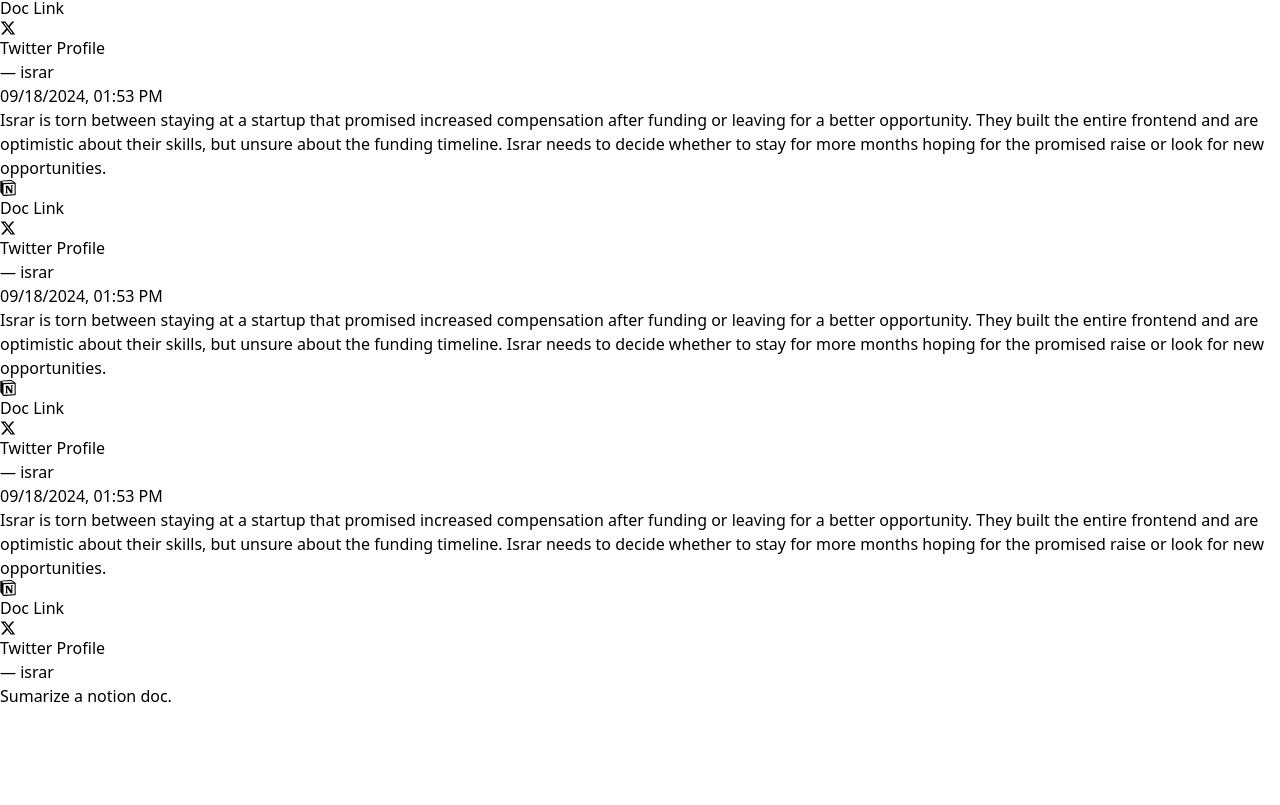
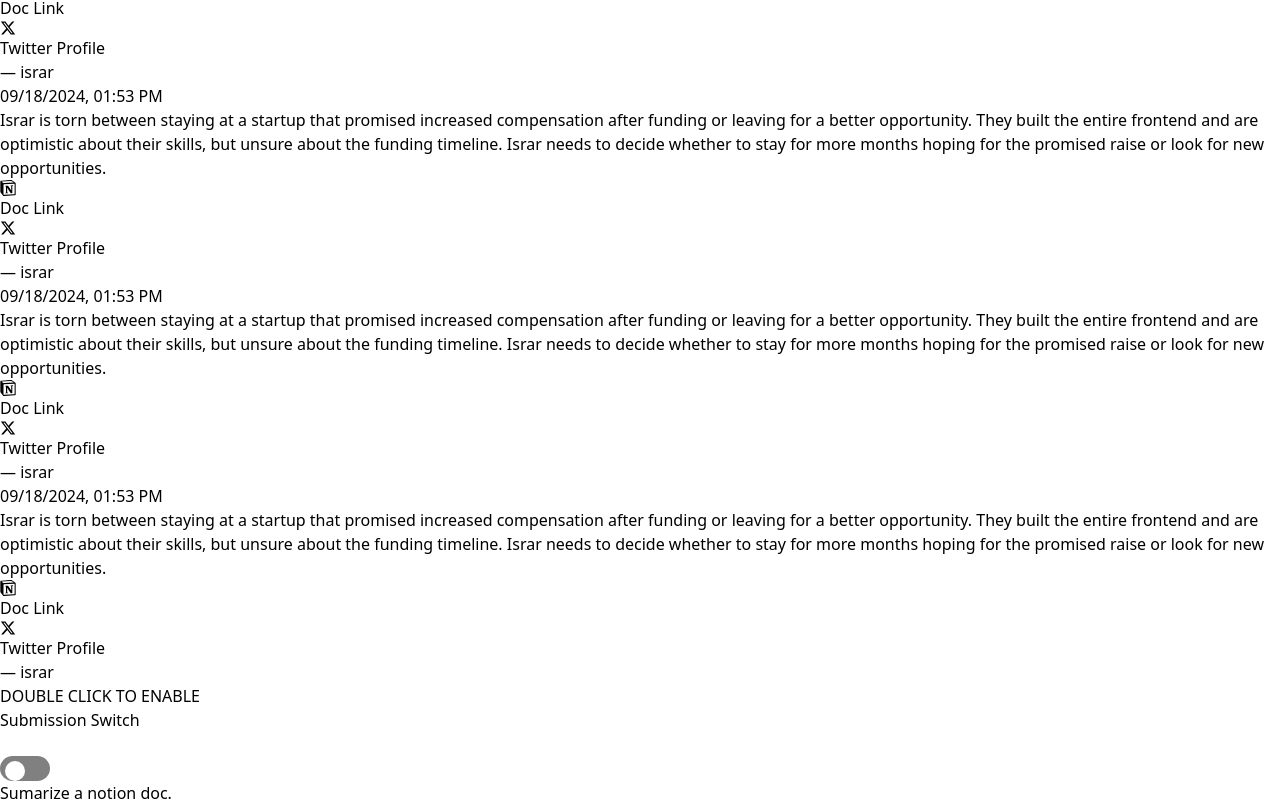
Before and after one commit to isrark005/100xSumarize, a React (Vite) app in the folder 100xDocSumFRONTEND/: page / in a window 1280 px wide. Shown: the part 1460-2265 px from the top of the page. Before the commit the page ends 2168 px from the top, so only its background shows below. Built offline with nearby package versions, Linux system fonts and the light colour scheme; no server answers.

Commit message:
Ui card  for submission switch

```diff
--- a/100xDocSumFRONTEND/src/App.css
+++ b/100xDocSumFRONTEND/src/App.css
@@ -8,3 +8,45 @@
     border-radius: 20px;
     cursor: pointer;
   }
+
+
+  /* CSS for toggle switch */
+
+  .switch-input {
+    height: 0;
+    width: 0;
+    visibility: hidden;
+  }
+
+  .switch-input + label {
+    cursor: pointer;
+    text-indent: -9999px;
+    width: 50px;
+    /* height: 100px; */
+    aspect-ratio: 2/1;
+    background: grey;
+    display: block;
+    border-radius: 100px;
+    position: relative;
+  }
+
+  .switch-input + label:after {
+    content: '';
+    position: absolute;
+    top: 5px;
+    left: 5px;
+    width: 19.5px;
+    aspect-ratio: 1/1;
+    background: #fff;
+    border-radius: 90px;
+    transition: 0.3s;
+  }
+
+  .switch-input:checked + label {
+    background: #60a5fa;
+  }
+
+  .switch-input:checked + label:after {
+    left: calc(100% - 5px);
+    transform: translateX(-100%);
+  }
--- /dev/null
+++ b/100xDocSumFRONTEND/src/components/SwitchBtn.tsx
@@ -0,0 +1,25 @@
+type SwitchBtnProps = {
+  onChange: (checked: boolean) => void;
+  checked?: boolean;
+};
+
+const SwitchBtn = ({ onChange, checked = false }: SwitchBtnProps) => {
+  const handleToggle = (e: React.ChangeEvent<HTMLInputElement>) => {
+    onChange(e.target.checked);
+  };
+
+  return (
+    <div className="switch-container h-[30px] flex">
+      <input
+      className="switch-input"
+        type="checkbox"
+        id="switch"
+        checked={checked}
+        onChange={handleToggle}
+      />
+      <label htmlFor="switch">Toggle</label>
+    </div>
+  );
+};
+
+export default SwitchBtn;
--- a/100xDocSumFRONTEND/src/components/dashboard/Dashboard.tsx
+++ b/100xDocSumFRONTEND/src/components/dashboard/Dashboard.tsx
@@ -1,4 +1,5 @@
 import { Container } from "../Container";
+import { KiratControllers } from "./KiratControllers";
 import { MobileFormPopup } from "./MobileFormPopup";
 import { SumarizeForm } from "./SumarizeForm";
 import { SummaryCard } from "./SummaryCard";
@@ -23,7 +24,9 @@ export function Dashboard() {
         <SummaryCard />
         <SummaryCard />
         </div>
-        <div className="right-sidebar w-3/12 max-md:hidden"></div>
+        <div className="right-sidebar w-3/12 max-md:hidden">
+          <KiratControllers />
+        </div>
         <MobileFormPopup/>
       </section>
     </Container>
--- /dev/null
+++ b/100xDocSumFRONTEND/src/components/dashboard/KiratControllers.tsx
@@ -0,0 +1,46 @@
+import { useState, useEffect } from "react";
+import SwitchBtn from "../SwitchBtn";
+
+export function KiratControllers() {
+  const [checked, setChecked] = useState(false);
+  const [clickCount, setClickCount] = useState(0);
+
+  useEffect(() => {
+    let timeout: number;
+
+    if (clickCount === 1) {
+      timeout = setTimeout(() => {
+        setClickCount(0);
+      }, 1000);
+    }
+
+    return () => {
+      clearTimeout(timeout);
+    };
+  }, [clickCount]);
+
+  const handleSummaryFlag = () => {
+    if (checked) {
+      setChecked(false);
+      setClickCount(0);
+    } else if (!checked) {
+      setClickCount((prev) => prev + 1);
+      if (clickCount >= 1) {
+        setChecked(true);
+        setClickCount(0);
+      }
+    }
+  };
+
+  console.log(checked);
+  return (
+    <div className="kirat-controllers p-3 pr-0">
+      <div className="submission-switch flex justify-between items-center py-2 px-4 border rounded-lg shadow-md">
+        <div className="content flex flex-col">
+        <p className="text-[11px]">DOUBLE CLICK TO ENABLE</p>
+        <h3 className="font-mono text-[18px]">Submission Switch</h3></div>
+        <SwitchBtn onChange={handleSummaryFlag} checked={checked} />
+      </div>
+    </div>
+  );
+}
```
